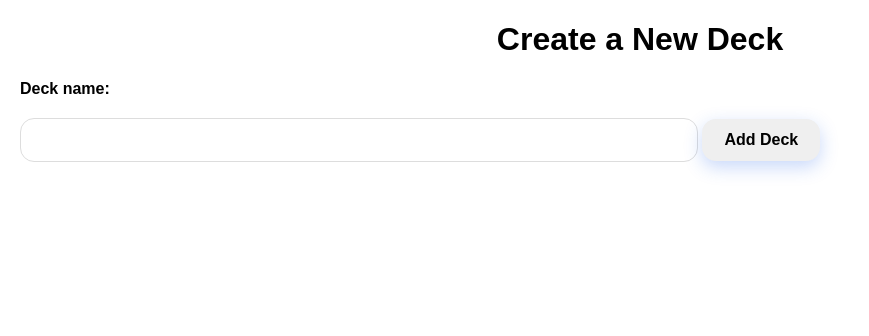
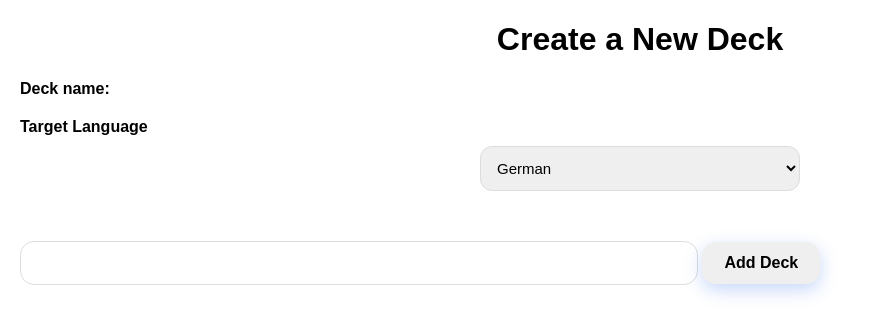
Before and after one commit to lewisbryan302-cloud/LanguageApp, a FastAPI app: page /add-deck in a window 1280 px wide. Shown: the part 81-417 px from the top of the page, without its empty margins (0-869 px from the left). Run offline with FastAPI, Linux system fonts and the light colour scheme.

Commit message:
multiple-languages

```diff
--- a/app.py
+++ b/app.py
@@ -283,14 +283,14 @@ def add_deck_page(request: Request):
 
 
 @app.post("/add-deck")
-def add_deck(name: str = Form(...)):
+def add_deck(name: str = Form(...), target_language: str = Form(...)):
     conn = get_connection()
     cursor = conn.cursor()
 
     cursor.execute("""
-        INSERT INTO decks (name)
-        VALUES (%s);
-    """, (name,))
+        INSERT INTO decks (name, target_language)
+        VALUES (%s, %s);
+    """, (name, target_language))
 
     conn.commit()
     cursor.close()
@@ -615,7 +615,6 @@ def smart_add_card_preview(
         FROM flashcards
         WHERE deck_id = %s;
     """, (deck_id,))
-
     existing_cards = cursor.fetchall()
 
     cursor.execute("""
@@ -625,8 +624,20 @@ def smart_add_card_preview(
     """)
     decks = cursor.fetchall()
 
+    cursor.execute("""
+        SELECT target_language
+        FROM decks
+        WHERE id = %s;
+    """, (deck_id,))
+    target_language_row = cursor.fetchone()
+
     cursor.close()
     conn.close()
+
+    if target_language_row:
+        target_language = target_language_row[0]
+    else:
+        target_language = "de"
 
     suggestions = []
 
@@ -638,10 +649,22 @@ def smart_add_card_preview(
         score_cross_1 = embedding_similarity(front, existing_back)
         score_cross_2 = embedding_similarity(back, existing_front)
 
-        score = max(score_front, score_back, score_cross_1, score_cross_2)
+        score = max(
+            score_front,
+            score_back,
+            score_cross_1,
+            score_cross_2
+        )
 
         if score > 0.75:
-            suggestions.append((card_id, existing_front, existing_back, score))
+            suggestions.append(
+                (
+                    card_id,
+                    existing_front,
+                    existing_back,
+                    score
+                )
+            )
 
     suggestions.sort(key=lambda x: x[3], reverse=True)
 
@@ -650,7 +673,7 @@ def smart_add_card_preview(
         k=10,
         threshold=0.45,
         source="en",
-        target="de"
+        target=target_language
     )
 
     return templates.TemplateResponse(
@@ -667,6 +690,7 @@ def smart_add_card_preview(
         }
     )
 
+
 @app.post("/smart-add-card/create")
 def smart_add_card_create(
     deck_id: int = Form(...),
@@ -681,7 +705,6 @@ def smart_add_card_create(
     conn = get_connection()
     cursor = conn.cursor()
 
-    # Add main card
     cursor.execute("""
         INSERT INTO flashcards (deck_id, front, back)
         VALUES (%s, %s, %s);
@@ -693,7 +716,6 @@ def smart_add_card_create(
             VALUES (%s, %s, %s);
         """, (deck_id, back, front))
 
-    # Add reverse versions of selected similar cards if missing
     if selected_card_ids:
         for card_id in selected_card_ids:
             cursor.execute("""
@@ -738,11 +760,16 @@ def smart_add_card_create(
                     INSERT INTO flashcards (deck_id, front, back)
                     VALUES (%s, %s, %s);
                 """, (deck_id, translation, word))
+
     conn.commit()
     cursor.close()
     conn.close()
 
-    return RedirectResponse(f"/deck/{deck_id}/cards", status_code=303)
+    return RedirectResponse(
+        f"/deck/{deck_id}/cards",
+        status_code=303
+    )
+
 
 class DeckOrderRequest(BaseModel):
     deck_ids: list[int]
--- a/embedding_helper.py
+++ b/embedding_helper.py
@@ -1,12 +1,12 @@
+from deep_translator import GoogleTranslator
 from wordfreq import top_n_list
 from sentence_transformers import SentenceTransformer, util
-from deep_translator import GoogleTranslator
 
 model = SentenceTransformer(
     "sentence-transformers/paraphrase-multilingual-MiniLM-L12-v2"
 )
 
-words = top_n_list("en", 10000)
+words = top_n_list("en", 5000)
 embeddings = model.encode(words, convert_to_tensor=True)
 
 
@@ -58,3 +58,5 @@ def get_similar_words_with_translations(
         })
 
     return results
+
+#print(get_similar_words("happy"))
--- a/templates/add_deck.html
+++ b/templates/add_deck.html
@@ -128,6 +128,22 @@
             margin: 20px auto 0px 20px;
             font-weight: bold;
         }
+
+        .deck-language-select {
+            display: block;
+
+            width: 320px;
+
+            margin: 10px auto 30px auto;
+
+            padding: 12px;
+
+            border-radius: 12px;
+
+            border: 1px solid #ddd;
+
+            font-size: 15px;
+        }
     </style>
 </head>
 <body>
@@ -153,6 +169,23 @@
         <label class="deck-label">
             Deck name:
         </label>
+        <label class="deck-label">
+            Target Language
+        </label>
+
+        <select
+            name="target_language"
+            class="deck-language-select"
+            required
+        >
+            <option value="de">German</option>
+            <option value="es">Spanish</option>
+            <option value="fr">French</option>
+            <option value="it">Italian</option>
+            <option value="pt">Portuguese</option>
+            <option value="no">Norwegian</option>
+            <option value="ja">Japanese</option>
+        </select>
         <input type="text" name="name" class="create-name-input" required>
 
         <button type="submit" class="create-deck-button">
```
